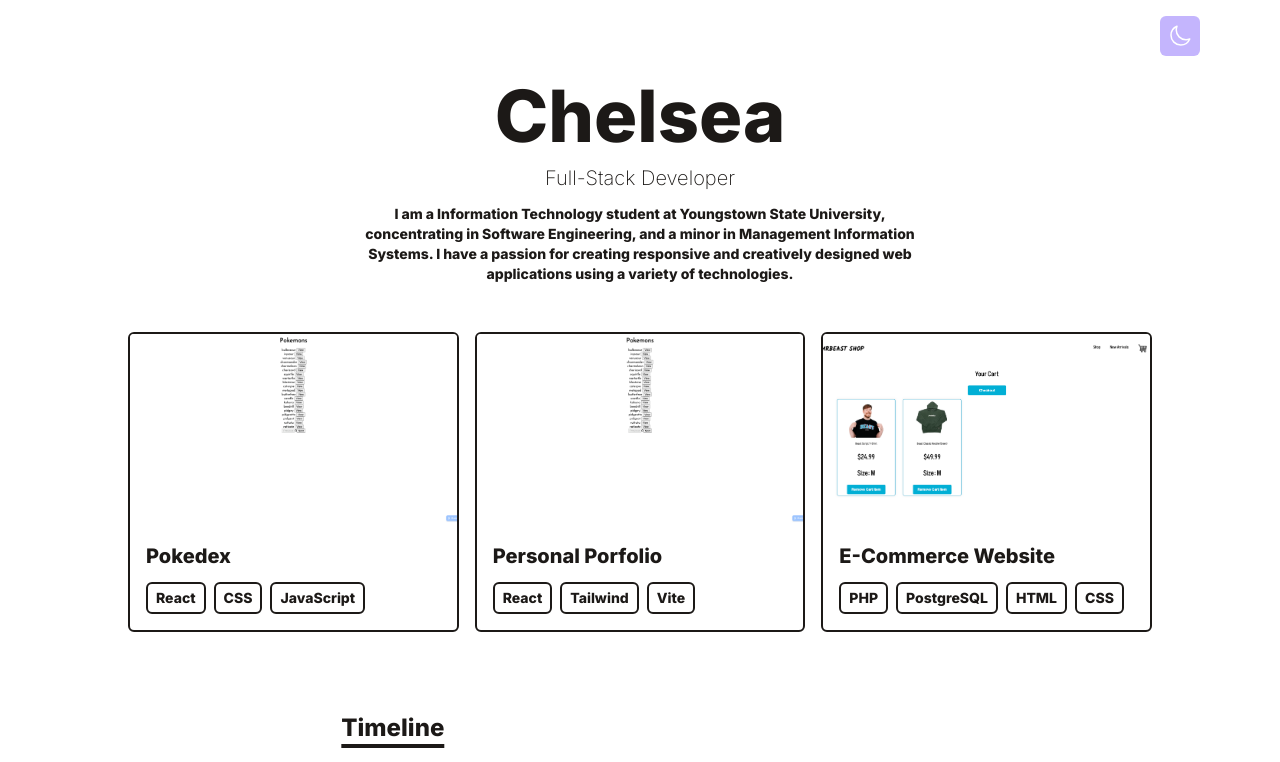
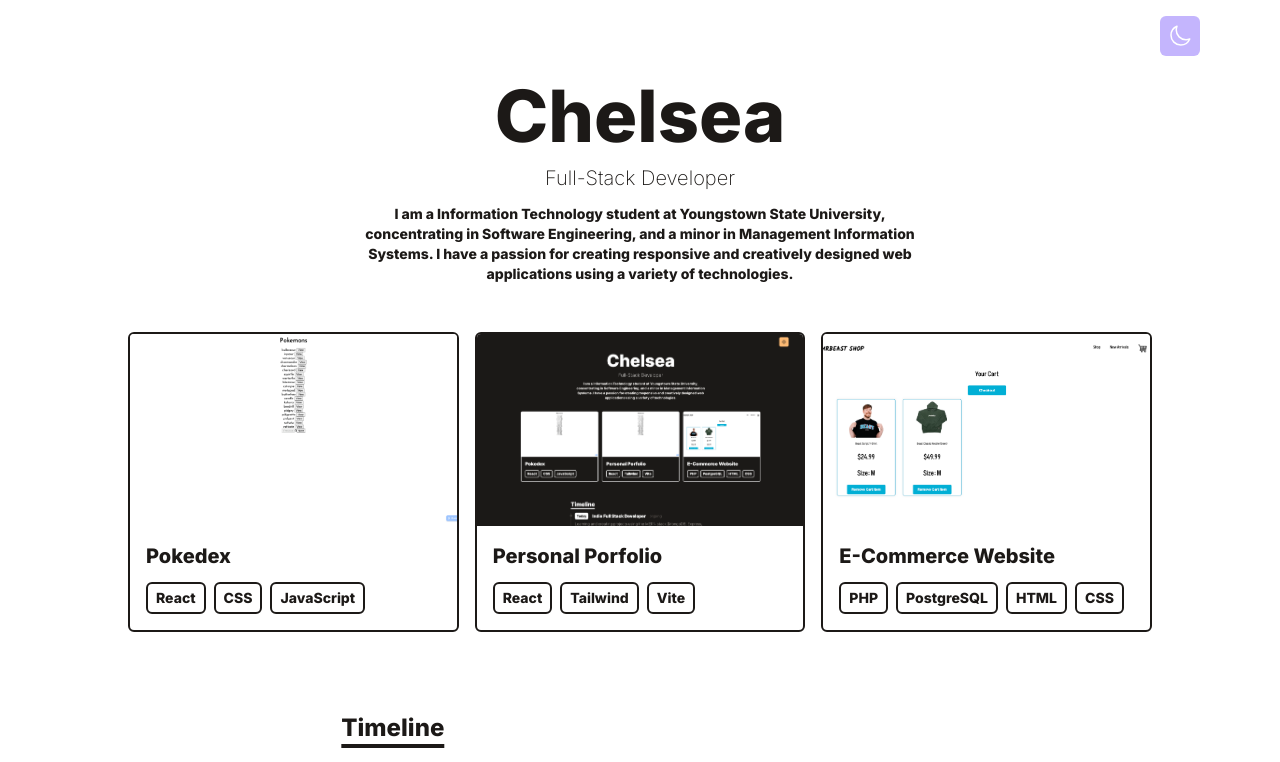
Before and after one commit to chelseaesanson8/new-portfolio, a React (Vite) app: page / in a window 1280 px wide. Shown: the top 762 px of the page. Built offline with nearby package versions, Linux system fonts and the light colour scheme.

Commit message:
Changed porfolio image and links

```diff
--- a/src/data/portfolio.js
+++ b/src/data/portfolio.js
@@ -3,21 +3,21 @@ export default [
         title: 'Pokedex',
         imgUrl: '/assets/pokedex.png',
         stack: ['React', 'CSS', 'JavaScript'],
-        link: 'https://replit.com',
+        link: 'https://replit.com/@chelseasanson/Pokedex-built-with-React',
     },
 
     {
         title: 'Personal Porfolio',
-        imgUrl: '/assets/pokedex.png',
+        imgUrl: '/assets/portfolio.png',
         stack: ['React', 'Tailwind', 'Vite'],
-        link: 'https://thehackershideout.com',
+        link: 'https://new-portfolio-chelseaesanson8.vercel.app/',
     },
 
     {
         title: 'E-Commerce Website',
         imgUrl: '/assets/ecommerce.png',
         stack: ['PHP', 'PostgreSQL', 'HTML', 'CSS'],
-        link: 'https://replit.com',
+        link: 'https://replit.com/@chelseasanson/ecommerce-final-project',
     },
 
 ]
```
Also changed, not shown: public/assets/portfolio.png (added).
